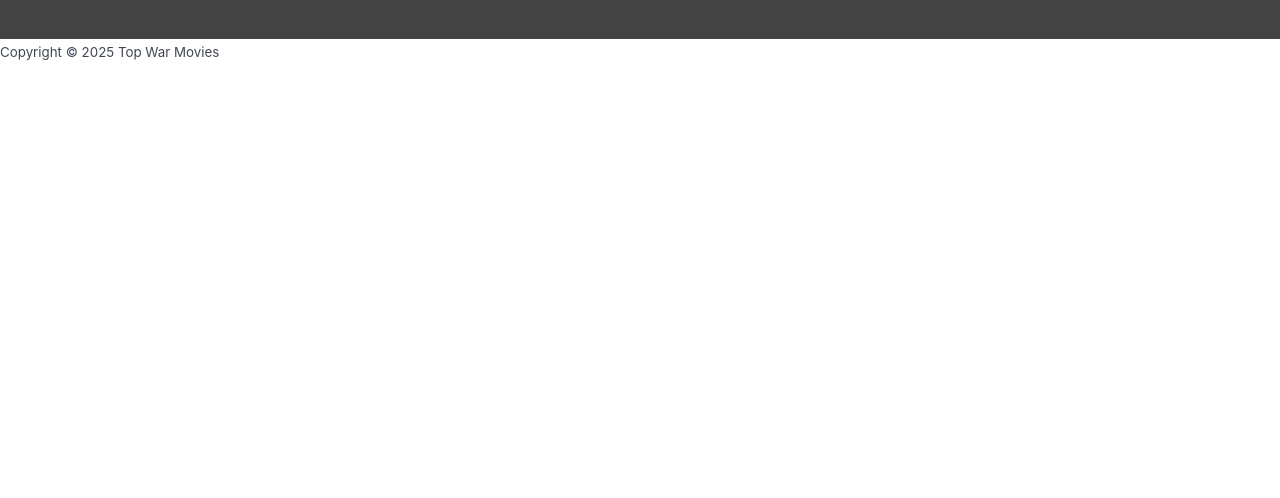
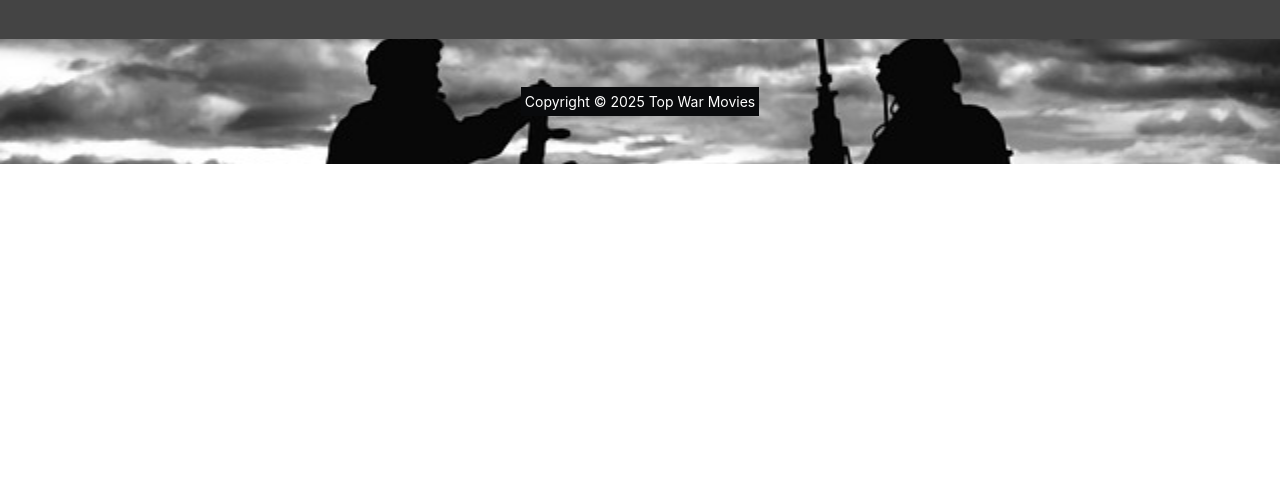
Before and after one commit to chas-academy/u06-vanilla-frontend-ViktorTheVariable, a website: page html/update-movie.html in a window 1280 px wide. Shown: the part 302-800 px from the top of the page. Drawn offline with Linux system fonts and the light colour scheme.

Commit message:
corrected footer in update-movie.html

```diff
--- a/html/update-movie.html
+++ b/html/update-movie.html
@@ -199,6 +199,8 @@
       </form>
 </main>
 
-<footer-component></footer-component>
+<footer class="myFooter align footer has-text-centered">
+  <small class="has-background-black has-text-primary p-1">Copyright &copy; 2025 Top War Movies</small>
+</footer>
 </body>
 </html>
```
